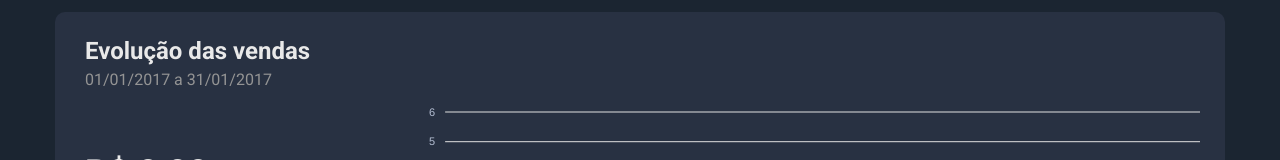
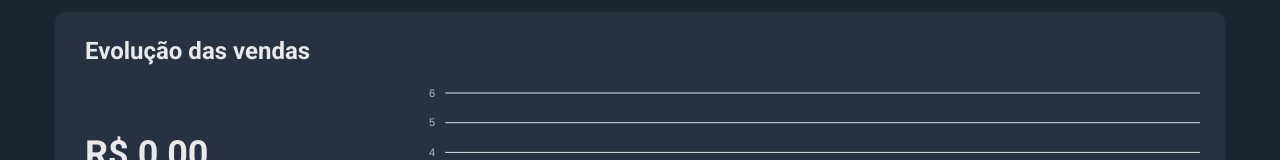
Before and after one commit to Djalves424/Projeto-Dashboard-ReactJS, a React (Vite) app in the folder dssales-frontend/: page / in a window 1280 px wide. Shown: the part 218-378 px from the top of the page. Built offline with nearby package versions, Linux system fonts and the light colour scheme; no server answers.

Commit message:
Integrating the filter with the application

```diff
--- a/dssales-frontend/src/App.tsx
+++ b/dssales-frontend/src/App.tsx
@@ -5,15 +5,22 @@ import SalesByDate from './components/sales-by-date';
 import SalesSummary from './components/sales-summary';
 import PieChartCard from './components/pie-chart-card';
 import SalesTable from './components/sales-table';
+import { useState } from 'react';
+import { FilterData } from './types';
 
 function App() {
+  const [filterData, setFilterData] = useState<FilterData>();
+
+  const onFilterChange = (filter: FilterData) => {
+    setFilterData(filter);
+  };
 
   return (
     <>
       <Header />
       <div className="app-conteiner">
-        <Filter />
-        <SalesByDate />
+        <Filter onFilterChange={onFilterChange} />
+        <SalesByDate filterData={filterData} />
         <div className="sales-overview-container">
           <SalesSummary />
           <PieChartCard name="Lojas" labels={['Uberlândia', 'Araguari', 'Uberaba']} series={[40, 30, 30]} />
--- a/dssales-frontend/src/components/filter/index.tsx
+++ b/dssales-frontend/src/components/filter/index.tsx
@@ -3,12 +3,32 @@ import "flatpickr/dist/themes/material_green.css";
 import flatpickerLib from 'flatpickr';
 import { Portuguese } from 'flatpickr/dist/l10n/pt';
 import FlatPicker from 'react-flatpickr';
+import { useState } from 'react';
+import { FilterData, Gender } from '../../types';
 
 flatpickerLib.localize(Portuguese);
 
-function Filter() {
+type Props = {
+  onFilterChange: (filter: FilterData) => void;
+};
+
+
+function Filter({ onFilterChange }: Props) {
+  const [dates, setDates] = useState<Date[]>([]);
+  const [gender, setGender] = useState<Gender>();
+
   const onChangeDate = (dates: Date[]) => {
-    console.log(dates);
+    if (dates.length === 2) {
+      setDates(dates);
+      onFilterChange({ dates, gender });
+    }
+  };
+
+  const onChangeGender = (event: React.ChangeEvent<HTMLSelectElement>) => {
+    const selectedGender = event.target.value as Gender;
+
+    setGender(selectedGender);
+    onFilterChange({ dates, gender: selectedGender });
   };
 
   return (
@@ -21,7 +41,7 @@ function Filter() {
         onChange={onChangeDate}
         placeholder="Selecione um período"
       />
-      <select className="filter-input">
+      <select className="filter-input" value={gender} onChange={onChangeGender}>
         <option value="">Selecione um gênero</option>
         <option value="MALE">Masculino</option>
         <option value="FEMALE">Feminino</option>
--- a/dssales-frontend/src/components/sales-by-date/index.tsx
+++ b/dssales-frontend/src/components/sales-by-date/index.tsx
@@ -3,10 +3,14 @@ import ReactApexChart from 'react-apexcharts';
 import { buildChartSeries, chartOptions, sumSalesByDate } from './helpers'
 import { useEffect, useState } from 'react';
 import { makeRequest } from '../../utils/request';
-import { ChartSeriesData, SalesByDate } from '../../types';
+import { ChartSeriesData, FilterData, SalesByDate } from '../../types';
 import { formatPrice } from '../../utils/formatters';
 
-function SalesByDateComponent() {
+type Props = {
+  filterData?: FilterData;
+};
+
+  function SalesByDateComponent({ filterData }: Props)  {
   const [chartSeries, setChartSeries] = useState<ChartSeriesData[]>([]);
   const [totalSum, setTotalSum] = useState(0);
 
@@ -23,7 +27,7 @@ function SalesByDateComponent() {
     <div className="sales-by-date-conteiner base-card" >
       <div>
         <h4 className="sales-by-date-title"> Evolução das vendas </h4>
-        <span className="sales-by-date-period">01/01/2017 a 31/01/2017</span>
+        <span className="sales-by-date-period">{filterData?.dates?.[0].toISOString()}</span>
       </div>
       <div className="sales-by-date-data">
         <div className="sales-by-date-quantity-container">
```
Also changed, not shown: dssales-frontend/src/types.ts (+7 -0 lines).
